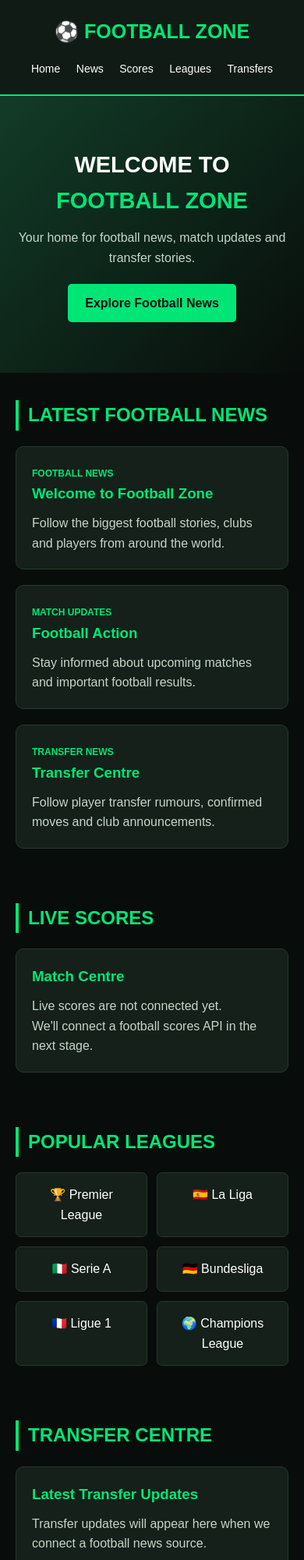
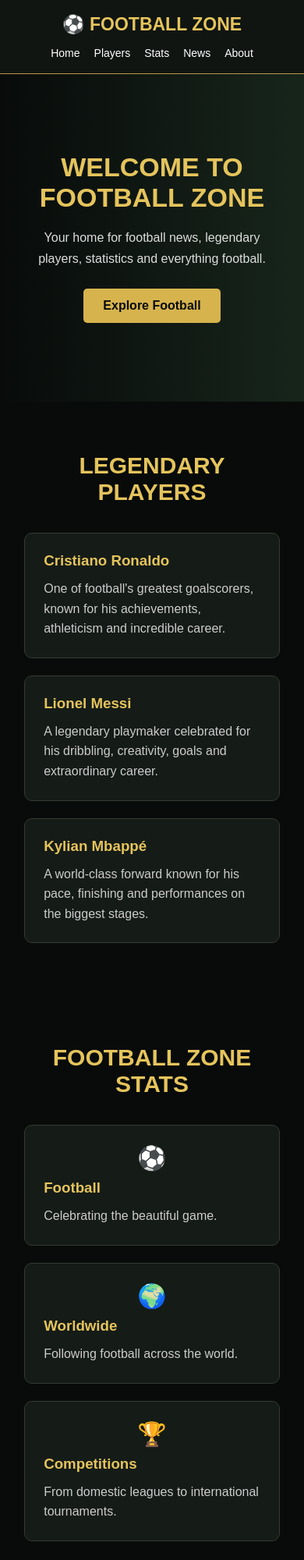
Before and after one commit to aureviongames-ag/smart-life-stimulator, a website: page index.html in a window 390 px wide. Shown: the top 2000 px of the page at 78% size. Drawn offline with Linux system fonts and the light colour scheme.

Commit message:
Update index.html

```diff
--- a/index.html
+++ b/index.html
@@ -4,194 +4,193 @@
 <head>
 <meta charset="UTF-8">
 <meta name="viewport" content="width=device-width, initial-scale=1.0">
-<title>Football Zone | Football News</title>
+<title>Football Zone | Home</title>
 
 <style>
 * {
     margin: 0;
     padding: 0;
     box-sizing: border-box;
+    scroll-behavior: smooth;
 }
 
 body {
-    background: #080d0b;
+    background: #080b0a;
     color: white;
     font-family: Arial, sans-serif;
-    line-height: 1.6;
 }
 
 header {
-    background: #101b15;
-    padding: 20px;
-    border-bottom: 2px solid #00e676;
+    background: #101512;
+    padding: 18px 7%;
     display: flex;
     justify-content: space-between;
     align-items: center;
-    flex-wrap: wrap;
-    gap: 15px;
+    position: sticky;
+    top: 0;
+    z-index: 100;
+    border-bottom: 1px solid #b99a45;
 }
 
 .logo {
-    font-size: 25px;
+    color: #e5c45c;
+    font-size: 23px;
     font-weight: bold;
-    color: #00e676;
+}
+
+nav {
+    display: flex;
+    gap: 18px;
+    flex-wrap: wrap;
 }
 
 nav a {
     color: white;
     text-decoration: none;
-    margin: 8px;
     font-size: 14px;
 }
 
 nav a:hover {
-    color: #00e676;
+    color: #e5c45c;
 }
 
 .hero {
-    padding: 65px 20px;
+    min-height: 420px;
+    padding: 100px 8%;
+    background: linear-gradient(90deg, #080b0a, #17251b);
     text-align: center;
-    background: linear-gradient(135deg, #123c27, #080d0b);
 }
 
 .hero h1 {
-    font-size: 38px;
-    margin-bottom: 12px;
-}
-
-.hero span {
-    color: #00e676;
+    font-size: 46px;
+    color: #e5c45c;
+    margin-bottom: 18px;
 }
 
 .hero p {
-    color: #c5d5ca;
+    color: #ddd;
+    line-height: 1.7;
+    margin-bottom: 25px;
 }
 
-.button {
+.btn {
     display: inline-block;
-    background: #00e676;
-    color: #07110b;
-    padding: 12px 22px;
-    margin-top: 20px;
+    padding: 13px 25px;
+    background: #d6b34d;
+    color: #080b0a;
+    text-decoration: none;
     border-radius: 5px;
-    text-decoration: none;
     font-weight: bold;
 }
 
-.container {
-    max-width: 1100px;
-    margin: auto;
-    padding: 35px 20px;
+section {
+    padding: 65px 8%;
 }
 
 .section-title {
-    color: #00e676;
-    margin-bottom: 20px;
-    border-left: 4px solid #00e676;
-    padding-left: 12px;
+    color: #e5c45c;
+    text-align: center;
+    font-size: 30px;
+    margin-bottom: 35px;
 }
 
 .cards {
     display: grid;
-    grid-template-columns: repeat(auto-fit, minmax(230px, 1fr));
-    gap: 20px;
+    grid-template-columns: repeat(auto-fit, minmax(220px, 1fr));
+    gap: 22px;
 }
 
 .card {
-    background: #142019;
-    padding: 20px;
+    background: #151b17;
+    padding: 24px;
+    border: 1px solid #343c32;
     border-radius: 10px;
-    border: 1px solid #253a2c;
+    transition: 0.3s;
+}
+
+.card:hover {
+    transform: translateY(-5px);
+    border-color: #d6b34d;
 }
 
 .card h3 {
-    color: #00e676;
+    color: #e5c45c;
+    margin-bottom: 12px;
+}
+
+.card p {
+    color: #ccc;
+    line-height: 1.6;
+}
+
+.stat {
+    text-align: center;
+    font-size: 30px;
+    color: #e5c45c;
+    font-weight: bold;
     margin-bottom: 10px;
 }
 
-.card p {
-    color: #c5d5ca;
-}
-
-.tag {
-    color: #00e676;
-    font-size: 12px;
-    font-weight: bold;
-}
-
-.score {
-    font-size: 22px;
-    font-weight: bold;
-    margin: 12px 0;
-}
-
-.leagues {
-    display: flex;
-    flex-wrap: wrap;
-    gap: 12px;
-}
-
-.league {
-    background: #142019;
-    padding: 15px;
-    border-radius: 7px;
-    flex: 1 1 150px;
+.center {
     text-align: center;
-    border: 1px solid #253a2c;
+    line-height: 1.8;
+    color: #ccc;
+    max-width: 750px;
+    margin: auto;
 }
 
 form {
     max-width: 450px;
+    margin: auto;
     display: flex;
-    gap: 10px;
-    margin-top: 15px;
+    flex-direction: column;
+    gap: 12px;
 }
 
 input {
-    min-width: 0;
-    flex: 1;
-    padding: 12px;
-    border: none;
+    padding: 14px;
+    border: 1px solid #555;
     border-radius: 5px;
+    background: #151b17;
+    color: white;
 }
 
 button {
-    background: #00e676;
+    padding: 14px;
+    background: #d6b34d;
     border: none;
-    padding: 12px;
     border-radius: 5px;
     font-weight: bold;
     cursor: pointer;
 }
 
 #message {
-    margin-top: 12px;
-    color: #00e676;
+    text-align: center;
+    color: #e5c45c;
+    margin-top: 15px;
 }
 
 footer {
-    background: #101b15;
+    background: #101512;
+    border-top: 1px solid #b99a45;
+    padding: 30px;
     text-align: center;
-    padding: 25px;
-    margin-top: 30px;
-    color: #b8c8bd;
-}
-
-footer span {
-    color: #00e676;
+    color: #aaa;
+    line-height: 2;
 }
 
 @media(max-width: 600px) {
     header {
         flex-direction: column;
+        gap: 15px;
     }
 
     nav {
-        text-align: center;
+        justify-content: center;
     }
 
     .hero h1 {
-        font-size: 29px;
+        font-size: 34px;
     }
 }
 </style>
@@ -201,107 +200,113 @@ footer span {
 
 <header>
     <div class="logo">⚽ FOOTBALL ZONE</div>
-
     <nav>
         <a href="#home">Home</a>
+        <a href="#players">Players</a>
+        <a href="#stats">Stats</a>
         <a href="#news">News</a>
-        <a href="#scores">Scores</a>
-        <a href="#leagues">Leagues</a>
-        <a href="#transfers">Transfers</a>
+        <a href="#about">About</a>
     </nav>
 </header>
 
 <section class="hero" id="home">
-    <h1>WELCOME TO <span>FOOTBALL ZONE</span></h1>
-    <p>Your home for football news, match updates and transfer stories.</p>
-    <a href="#news" class="button">Explore Football News</a>
+    <h1>WELCOME TO FOOTBALL ZONE</h1>
+    <p>Your home for football news, legendary players, statistics and everything football.</p>
+    <a href="#news" class="btn">Explore Football</a>
 </section>
 
-<section class="container" id="news">
-    <h2 class="section-title">LATEST FOOTBALL NEWS</h2>
-
+<section id="players">
+    <h2 class="section-title">LEGENDARY PLAYERS</h2>
     <div class="cards">
         <div class="card">
-            <span class="tag">FOOTBALL NEWS</span>
-            <h3>Welcome to Football Zone</h3>
-            <p>Follow the biggest football stories, clubs and players from around the world.</p>
+            <h3>Cristiano Ronaldo</h3>
+            <p>One of football's greatest goalscorers, known for his achievements, athleticism and incredible career.</p>
         </div>
-
         <div class="card">
-            <span class="tag">MATCH UPDATES</span>
-            <h3>Football Action</h3>
-            <p>Stay informed about upcoming matches and important football results.</p>
+            <h3>Lionel Messi</h3>
+            <p>A legendary playmaker celebrated for his dribbling, creativity, goals and extraordinary career.</p>
         </div>
-
         <div class="card">
-            <span class="tag">TRANSFER NEWS</span>
-            <h3>Transfer Centre</h3>
-            <p>Follow player transfer rumours, confirmed moves and club announcements.</p>
+            <h3>Kylian Mbappé</h3>
+            <p>A world-class forward known for his pace, finishing and performances on the biggest stages.</p>
         </div>
     </div>
 </section>
 
-<section class="container" id="scores">
-    <h2 class="section-title">LIVE SCORES</h2>
-
-    <div class="card">
-        <h3>Match Centre</h3>
-        <p>Live scores are not connected yet.</p>
-        <p>We'll connect a football scores API in the next stage.</p>
+<section id="stats">
+    <h2 class="section-title">FOOTBALL ZONE STATS</h2>
+    <div class="cards">
+        <div class="card">
+            <div class="stat">⚽</div>
+            <h3>Football</h3>
+            <p>Celebrating the beautiful game.</p>
+        </div>
+        <div class="card">
+            <div class="stat">🌍</div>
+            <h3>Worldwide</h3>
+            <p>Following football across the world.</p>
+        </div>
+        <div class="card">
+            <div class="stat">🏆</div>
+            <h3>Competitions</h3>
+            <p>From domestic leagues to international tournaments.</p>
+        </div>
     </div>
 </section>
 
-<section class="container" id="leagues">
-    <h2 class="section-title">POPULAR LEAGUES</h2>
-
-    <div class="leagues">
-        <div class="league">🏆 Premier League</div>
-        <div class="league">🇪🇸 La Liga</div>
-        <div class="league">🇮🇹 Serie A</div>
-        <div class="league">🇩🇪 Bundesliga</div>
-        <div class="league">🇫🇷 Ligue 1</div>
-        <div class="league">🌍 Champions League</div>
+<section id="news">
+    <h2 class="section-title">LATEST FOOTBALL NEWS</h2>
+    <div class="cards">
+        <div class="card">
+            <h3>Transfer News</h3>
+            <p>Follow player transfers, rumours and club developments.</p>
+        </div>
+        <div class="card">
+            <h3>Match Updates</h3>
+            <p>Stay informed about important football matches and results.</p>
+        </div>
+        <div class="card">
+            <h3>Football Stories</h3>
+            <p>Discover interesting stories about clubs and players.</p>
+        </div>
     </div>
 </section>
 
-<section class="container" id="transfers">
-    <h2 class="section-title">TRANSFER CENTRE</h2>
-
-    <div class="card">
-        <h3>Latest Transfer Updates</h3>
-        <p>Transfer updates will appear here when we connect a football news source.</p>
-    </div>
+<section id="about">
+    <h2 class="section-title">ABOUT FOOTBALL ZONE</h2>
+    <p class="center">
+        Football Zone is a football website created for fans of the beautiful game.
+        Our goal is to bring football lovers together through news, players,
+        statistics, competitions and exciting football content.
+    </p>
 </section>
 
-<section class="container">
-    <h2 class="section-title">JOIN FOOTBALL ZONE</h2>
-    <p>Subscribe to receive updates from Football Zone.</p>
-
-    <form onsubmit="subscribe(event)">
-        <input type="email" id="email"
-        placeholder="Enter your email" required>
-        <button type="submit">Subscribe</button>
+<section id="subscribe">
+    <h2 class="section-title">JOIN OUR COMMUNITY</h2>
+    <form id="subscribeForm">
+        <input type="email" id="email" placeholder="Enter your email address" required>
+        <button type="submit">Subscribe Now</button>
     </form>
-
     <p id="message"></p>
 </section>
 
 <footer>
-    <p>© 2026 <span>FOOTBALL ZONE</span></p>
+    <p>© 2026 <span style="color:#e5c45c">FOOTBALL ZONE</span></p>
     <p>Made for football lovers ⚽</p>
+    <p><a href="#home" style="color:#e5c45c">Back to top ↑</a></p>
 </footer>
 
 <script>
-function subscribe(event) {
+document.getElementById("subscribeForm").addEventListener("submit", function(event) {
     event.preventDefault();
 
     const email = document.getElementById("email").value;
 
     document.getElementById("message").textContent =
-        "Thanks for your interest! Email entered: " + email;
+        "Thank you for your interest! " + email;
 
-    document.getElementById("email").value = "";
-}
+    this.reset();
+});
 </script>
 
 </body>
```
